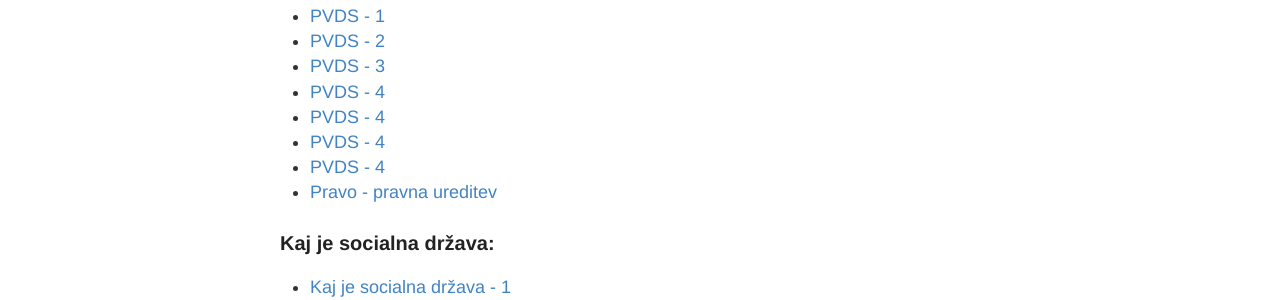
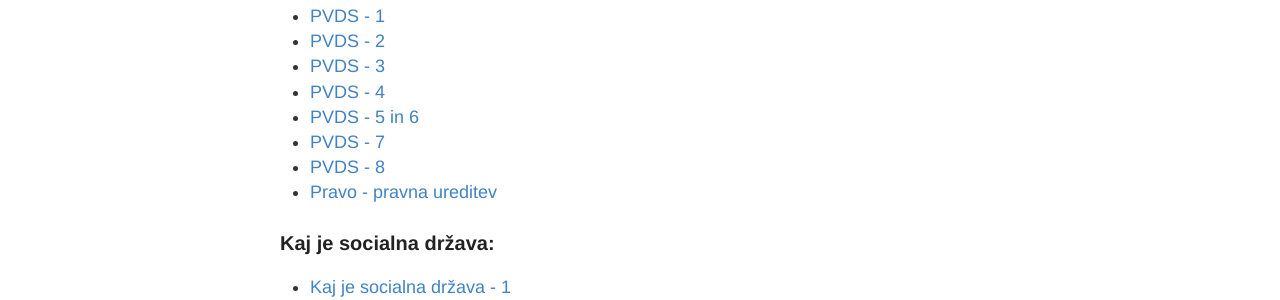
Before and after one commit to th0r88/nadafermesi, a Jekyll site: the page built from gradiva.md, in a window 1280 px wide. Shown: the part 277-577 px from the top of the page. Built offline with Jekyll 4.4.1, drawn with Linux system fonts in a browser that asks for light colours.

Commit message:
Update gradiva.md

```diff
--- a/gradiva.md
+++ b/gradiva.md
@@ -10,9 +10,9 @@ permalink: /gradiva/
 - [PVDS - 2](/uploads/PVDS_02.pdf)
 - [PVDS - 3](/uploads/PVDS_03.pdf)
 - [PVDS - 4](/uploads/PVDS_04.pdf)
-- [PVDS - 4](/uploads/PVDS_05_06.pdf)
-- [PVDS - 4](/uploads/PVDS_07.pdf)
-- [PVDS - 4](/uploads/PVDS_08.pdf)
+- [PVDS - 5 in 6](/uploads/PVDS_05_06.pdf)
+- [PVDS - 7](/uploads/PVDS_07.pdf)
+- [PVDS - 8](/uploads/PVDS_08.pdf)
 - [Pravo - pravna ureditev](/uploads/Pravo_pravna_ureditev.pdf)
 
 
```
